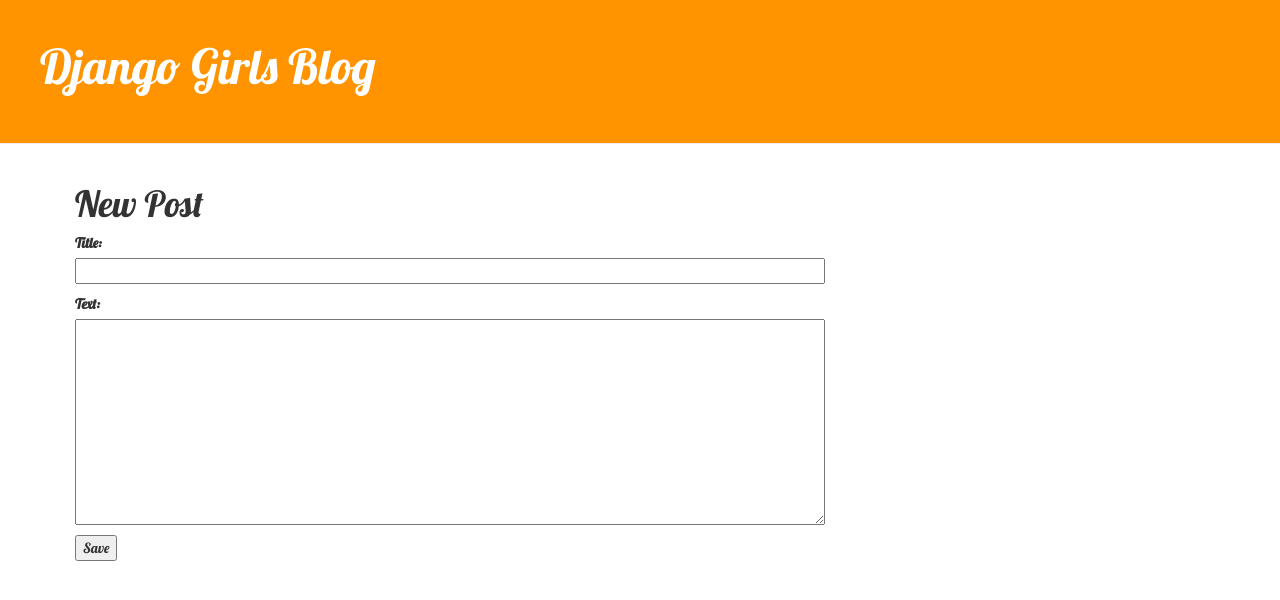
After one commit to eamonnodwyer/my-first-blog, a Django app: page /post/new/ in a window 1280 px wide. The commit adds this page. Shown: the top 600 px of the page. Run offline with Django 3.2, Linux system fonts and the light colour scheme; some libraries are stand-ins or nearby versions.

Commit message:
Added views to create/edit blog posts

```diff
--- /dev/null
+++ b/blog/forms.py
@@ -0,0 +1,7 @@
+from django import forms
+
+from .models import Post
+class PostForm(forms.ModelForm):
+    class Meta:
+        model = Post
+        fields = {'title', 'text'}
--- a/blog/models.py
+++ b/blog/models.py
@@ -13,6 +13,7 @@ class Post(models.Model):
         default = timezone.now)
     published_date = models.DateTimeField(
         blank = True, null = True    )
+    #avatar = models.ImageField()
 
     def publish(self):
         self.published_date=timezone.now()
--- a/blog/static/css/blog.css
+++ b/blog/static/css/blog.css
@@ -9,7 +9,7 @@ h1 a {
 .page-header {
     background-color: #ff9400;
     margin-top: 0;
-    padding: 20px 20px 20px 40px;
+    padding: 20px 20px 40px 40px;
 }
 
 .page-header h1, .page-header h1 a, .page-header h1 a:visited, .page-header h1 a:active {
@@ -19,7 +19,7 @@ h1 a {
 }
 
 .content {
-    margin-left: 40px;
+    margin-left: 60px;
 }
 
 h1, h2, h3, h4 {
--- a/blog/templates/blog/base.html
+++ b/blog/templates/blog/base.html
@@ -10,6 +10,9 @@
     <body>
         <div class="page-header">
             <h1><a href="/">Django Girls Blog</a></h1>
+            {% if user.is_authenticated %}
+                <a href="{% url 'post_new' %}" class="top-menu"><span class="glyphicon glyphicon-plus"></span></a>
+             {% endif %}
         </div>
 
         <div class="content container">
--- a/blog/templates/blog/post_detail.html
+++ b/blog/templates/blog/post_detail.html
@@ -7,6 +7,9 @@
             {{ post.published_date }}
         </div>
     {% endif %}
+    {% if user.is_authenticated %}
+        <a class="btn btn-default" href="{% url 'post_edit' pk=post.pk %}"><span class="glyphicon glyphicon-pencil"></span></a>
+    {% endif %}
     <h1>{{ post.title }}</h1>
     <p>{{ post.text|linebreaksbr }}</p>
 </div>
--- /dev/null
+++ b/blog/templates/blog/post_edit.html
@@ -0,0 +1,9 @@
+{% extends 'blog/base.html' %}
+{% block content%}
+<h1>New Post</h1>
+<form method="Post" class="post-form"> {% csrf_token %}
+    {{form.as_p}}
+    <button type="submit"> Save</button>
+</form>
+
+{% endblock %}
--- a/blog/urls.py
+++ b/blog/urls.py
@@ -5,5 +5,6 @@ from . import views # see views.
 urlpatterns = [
     url(r'^$', views.post_list, name = "post_list"),
     url(r'^post/(?P<pk>\d+)/$', views.post_detail, name='post_detail'),
-
+    url(r'post/new/$', views.post_new, name = 'post_new'),
+    url(r'^post/(?P<pk>\d+)/edit/$', views.post_edit, name='post_edit'),
 ]
--- a/blog/views.py
+++ b/blog/views.py
@@ -1,7 +1,10 @@
-from django.shortcuts import render, get_object_or_404
+from django.shortcuts import render, get_object_or_404, redirect
 from django.utils import timezone
 from .models import Post
+from .forms import PostForm
+
 # Create your views here.
+
 
 def post_list(request):
     posts = Post.objects.filter(published_date__lte=timezone.now()).order_by('published_date')
@@ -10,3 +13,30 @@ def post_list(request):
 def post_detail(request, pk):
     post = get_object_or_404(Post, pk=pk)
     return render(request, 'blog/post_detail.html', {'post': post})
+
+def post_new(request):
+    if request.method == "POST":
+        form = PostForm(request.POST)
+        if form.is_valid():
+            post = form.save(commit=False)
+            post.author = request.user
+            post.published_date = timezone.now()
+            post.save()
+            return redirect('post_detail', pk=post.pk)
+    else:
+        form = PostForm()
+    return render(request, 'blog/post_edit.html', {'form': form})
+
+def post_edit(request, pk):
+    post = get_object_or_404(Post, pk =pk)
+    if request.method == "POST":
+        form = PostForm(request.POST, instance = post)
+        if form.is_valid():
+            post= form.save(commit = False)
+            post.author = request.user
+            post.published_date = timezone.now()
+            post.save()
+            return redirect ('post_ detail', pk=post.pk)
+    else:
+        form = PostForm(instance = post)
+        return render(request, 'blog/post_edit.html', {'form': form})
```
Also changed, not shown: blog/eTwitter.py (added, +27 -0 lines), 1 other file.
